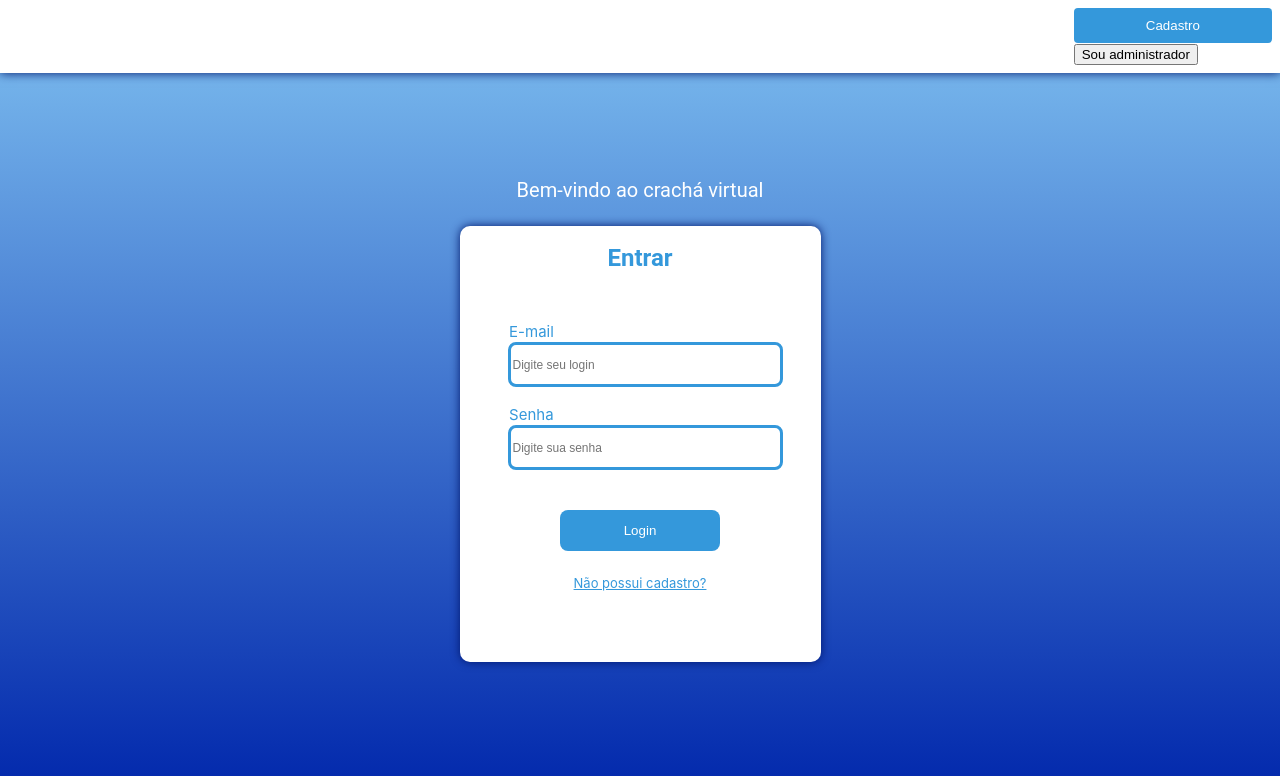
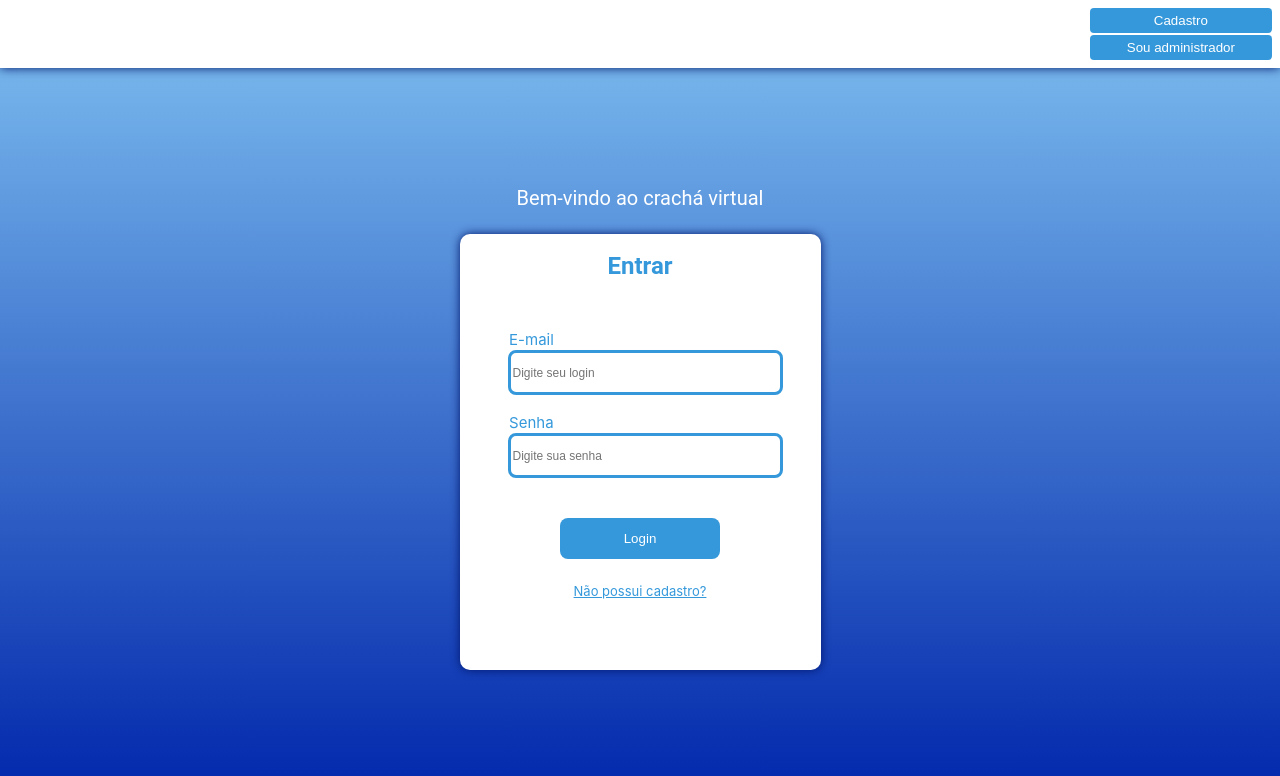
Before and after one commit to rafael-azvedo/ledes-segunda-fase, a React (Create React App) app in the folder Front-end/: page / in a window 1280 px wide. Shown: the top 776 px of the page. Built offline with nearby package versions, Linux system fonts and the light colour scheme.

Commit message:
style: Adding button styling

```diff
--- a/Front-end/src/App.css
+++ b/Front-end/src/App.css
@@ -71,11 +71,22 @@ body{
   color: #fff;
   border: none;
   border-radius: 4px;
-  padding: 10px;
+  padding: 5px;
+  cursor: pointer;
+  transition: background-color 0.2s ease-in;
+  box-sizing: border-box;
+}
+.button-administrador {
+  background-color: rgb(52, 152, 219);
+  color: #fff;
+  border: none;
+  border-radius: 4px;
+  padding: 5px;
   cursor: pointer;
   transition: background-color 0.2s ease-in;
   width: 100%;
   box-sizing: border-box;
+  margin-top: .1rem;
 }
 
 .signup-cabecalho {
@@ -101,7 +112,7 @@ body{
   margin: 1.5rem;
   font-family: 'Roboto', sans-serif;
   font-size: 20px;
-  padding-top: 1rem;
+  padding-top: 2rem;
 }
 .form-login p{
   color: rgb(52,152,219);
@@ -114,7 +125,6 @@ body{
   color: rgb(52,152,219);
   margin-bottom: 1px;
   font-family: 'Roboto', sans-serif;
-
 }
 
 .signup-container-login a {
```
